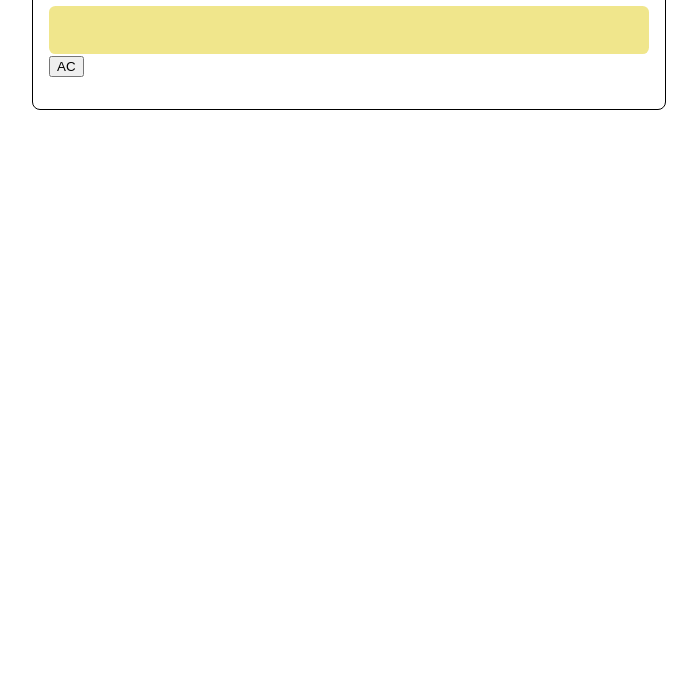
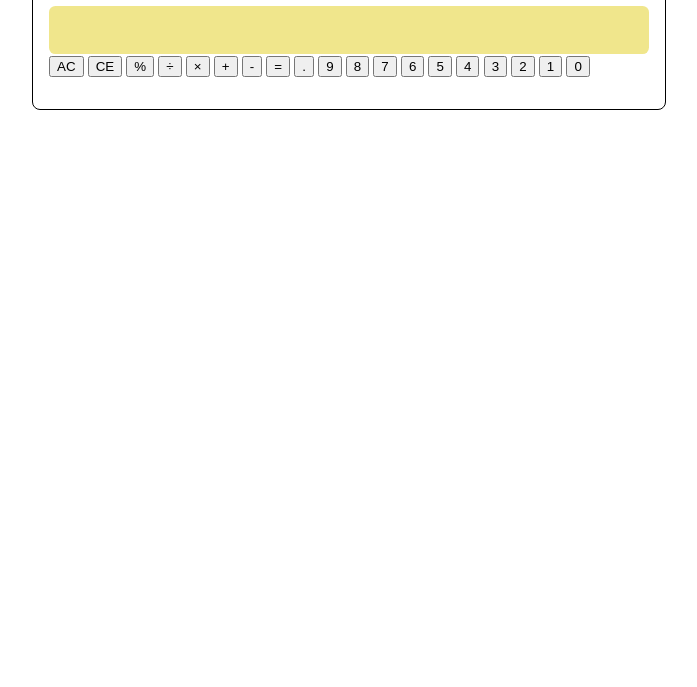
Before and after one commit to rena-deane/js-calculator, a plain HTML site: page index.html in a window 1280 px wide. Shown: the part 113-800 px from the top of the page, without its empty margins (291-988 px from the left). Drawn offline with nearby package versions, Linux system fonts and the light colour scheme.

Commit message:
add buttons to calc

```diff
--- a/index.html
+++ b/index.html
@@ -20,6 +20,24 @@
       </div>
       <div id="buttons-wrapper">
         <input type="button" id="allClear" value="AC">
+        <input type="button" id="clearEntry" value="CE">
+        <input type="button" id="percentage" value="%">
+        <input type="button" id="divide" value="&divide">
+        <input type="button" id="multiply" value="&times">
+        <input type="button" id="addition" value="+">
+        <input type="button" id="minus" value="-">
+        <input type="button" id="sum" value="=">
+        <input type="button" id="decimal" value=".">
+        <input type="button" id="nine" value="9">
+        <input type="button" id="eight" value="8">
+        <input type="button" id="seven" value="7">
+        <input type="button" id="six" value="6">
+        <input type="button" id="five" value="5">
+        <input type="button" id="four" value="4">
+        <input type="button" id="three" value="3">
+        <input type="button" id="two" value="2">
+        <input type="button" id="one" value="1">
+        <input type="button" id="naught" value="0">
       </div>
     </div>
   </div>
```
